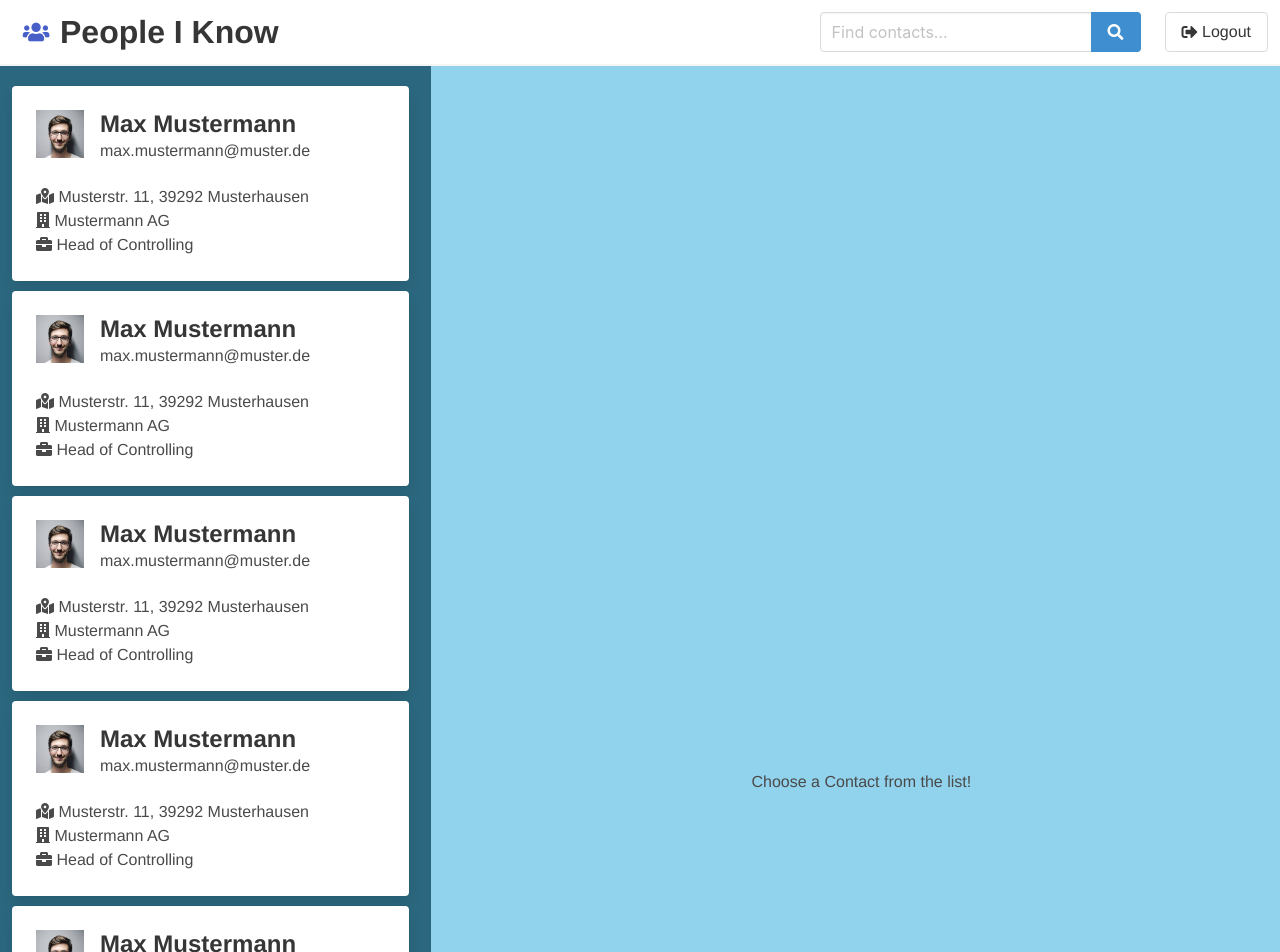
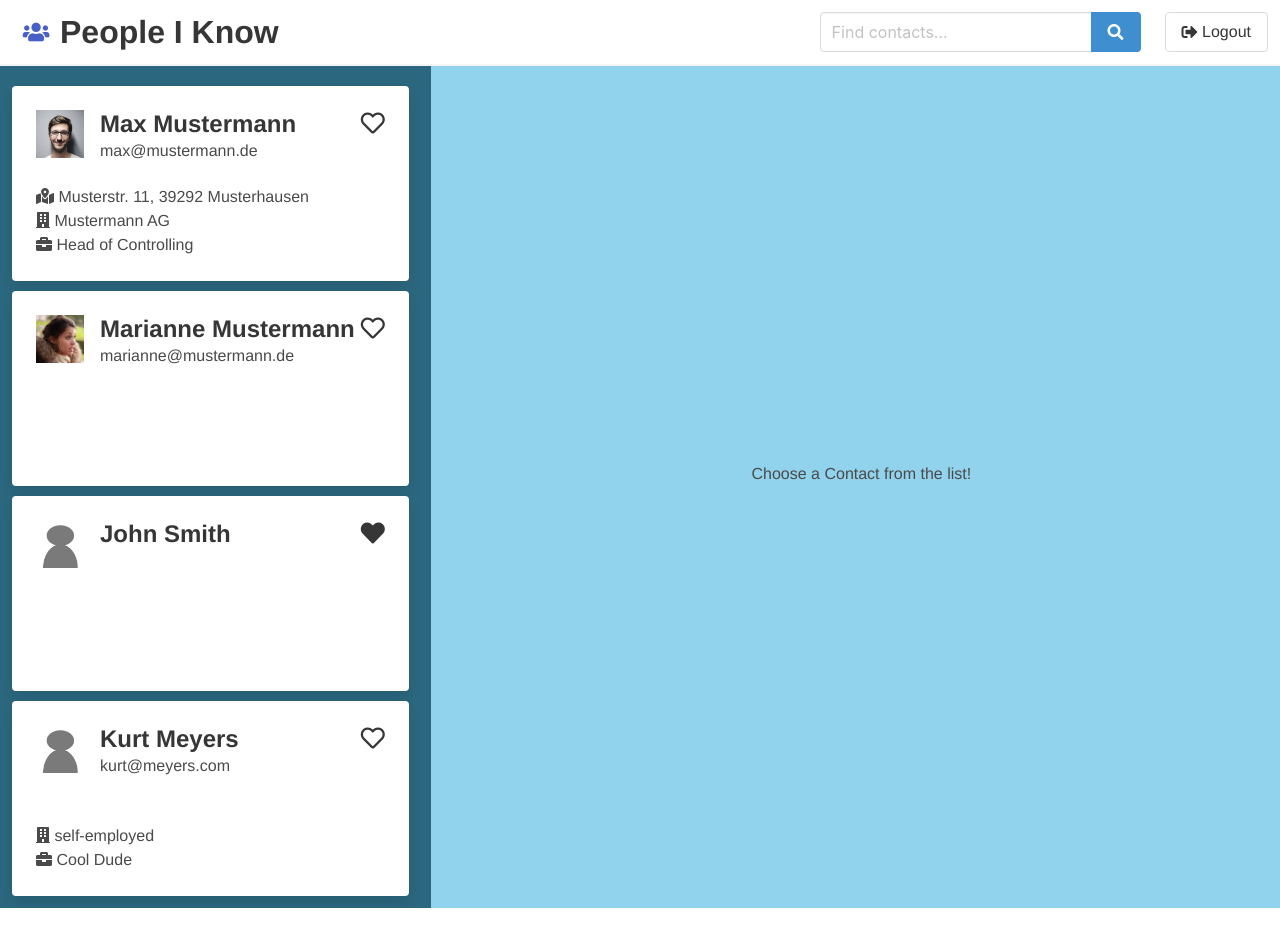
Before and after one commit to n-develop/peopleiknow-ui, a Vue app: page /#/ in a window 1280 px wide. Shown: the top 952 px of the page. After the commit the page ends 908 px from the top, so only its background shows below. Built offline with nearby package versions, Linux system fonts and the light colour scheme.

Commit message:
Moved sample data to data property and removed it from the teaser

```diff
--- a/src/components/contacts/ContactList.vue
+++ b/src/components/contacts/ContactList.vue
@@ -3,13 +3,7 @@
     id="people-feed"
     class="column is-4-desktop is-full-mobile feed hero is-fullheight"
   >
-    <contact-teaser></contact-teaser>
-    <contact-teaser></contact-teaser>
-    <contact-teaser></contact-teaser>
-    <contact-teaser></contact-teaser>
-    <contact-teaser></contact-teaser>
-    <contact-teaser></contact-teaser>
-    <contact-teaser></contact-teaser>
+    <contact-teaser v-for="teaser in contactTeaser" :key="teaser.id" v-bind="teaser"></contact-teaser>
   </div>
 </template>
 
@@ -29,20 +23,22 @@ export default {
           lastname: 'Mustermann',
           email: 'max@mustermann.de',
           employer: 'Mustermann AG',
+          address: 'Musterstr. 11, 39292 Musterhausen',
           businessTitle: 'Head of Controlling',
-          imgPath: '../../assets/images/1.jpg'
+          imgPath: require('../../assets/images/1.jpg')
         },
         {
           id: 2,
           firstname: 'Marianne',
           lastname: 'Mustermann',
           email: 'marianne@mustermann.de',
-          imgPath: '../../assets/images/2.jpg'
+          imgPath: require('../../assets/images/2.jpg')
         },
         {
           id: 3,
           firstname: 'John',
-          lastname: 'Smith'
+          lastname: 'Smith',
+          favorite: true
         },
         {
           id: 4,
--- a/src/components/contacts/ContactTeaser.vue
+++ b/src/components/contacts/ContactTeaser.vue
@@ -4,26 +4,58 @@
       <div class="media">
         <div class="media-left">
           <figure class="image is-48x48">
-            <img v-bind:src="require('../../assets/images/1.jpg')" alt="Profile image" />
+            <img v-if="imgPath" :src="imgPath" alt="Profile image" />
+            <img
+              v-else
+              :src="require('../../assets/images/unknown.jpg')"
+              alt="Profile image"
+            />
           </figure>
         </div>
         <div class="media-content">
           <span class="is-pulled-right is-4 title favorite" data-contact-id="1">
-            <i class="@favoriteClass"></i>
+            <i class="fa-heart" :class="favorite ? 'fas' : 'far'"></i>
           </span>
-          <p class="title is-4">Max Mustermann</p>
-          <p class="subtitle is-6">max.mustermann@muster.de</p>
+          <p class="title is-4">{{ fullname }}</p>
+          <p v-if="email" class="subtitle is-6">{{ email }}</p>
         </div>
       </div>
 
       <div class="content">
-        <i class="fa fa-map-marked-alt"></i>
-        Musterstr. 11, 39292 Musterhausen<br />
-        <i class="fa fa-building"></i>
-        Mustermann AG<br />
-        <i class="fa fa-briefcase"></i>
-        Head of Controlling<br />
+        <span v-if="address"
+          ><i class="fa fa-map-marked-alt"></i> {{ address }}</span
+        ><br />
+        <span v-if="employer"
+          ><i class="fa fa-building"></i> {{ employer }}</span
+        ><br />
+        <span v-if="businessTitle"
+          ><i class="fa fa-briefcase"></i> {{ businessTitle }}</span
+        ><br />
       </div>
     </div>
   </div>
 </template>
+
+<script>
+export default {
+  props: [
+    "id",
+    "firstname",
+    "lastname",
+    "email",
+    "employer",
+    "businessTitle",
+    "address",
+    "imgPath",
+    "favorite"
+  ],
+  computed: {
+    fullname() {
+      return this.firstname + " " + this.lastname;
+    },
+  },
+  data() {
+    return {};
+  },
+};
+</script>
```
